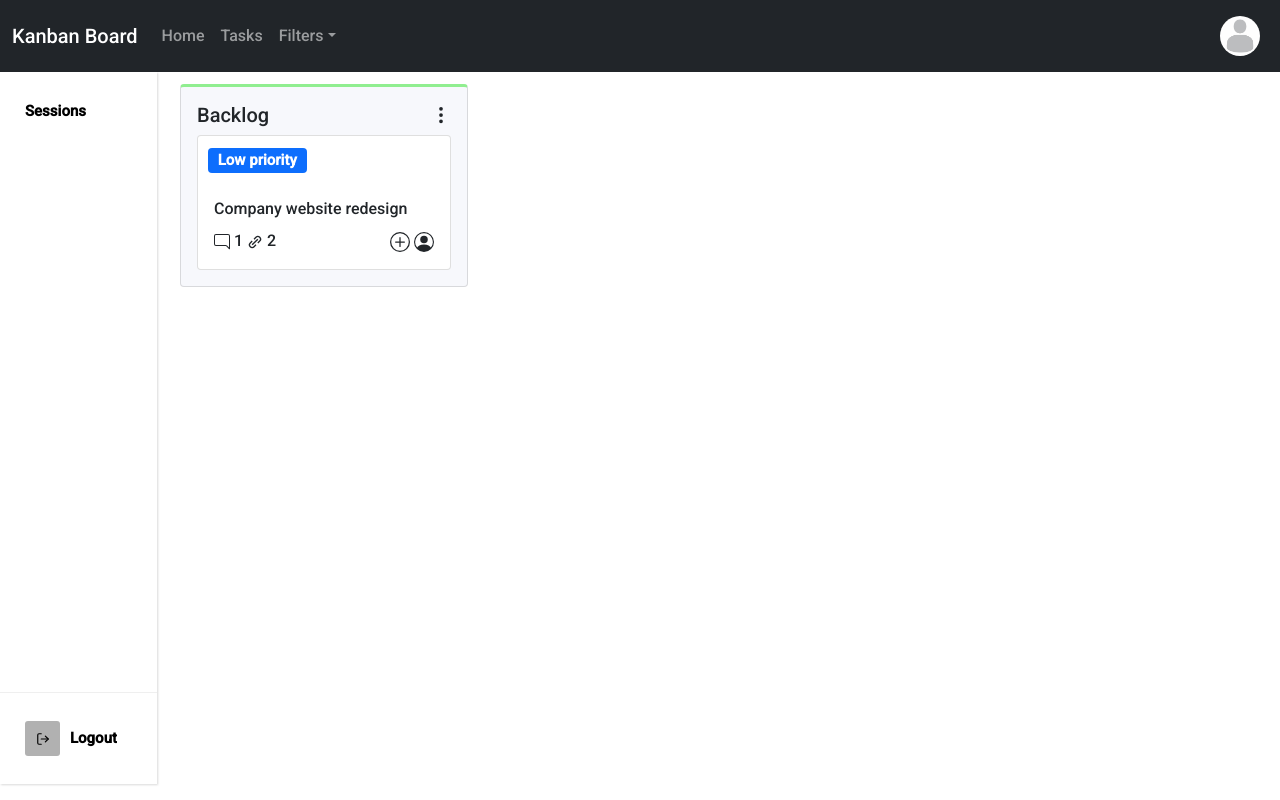
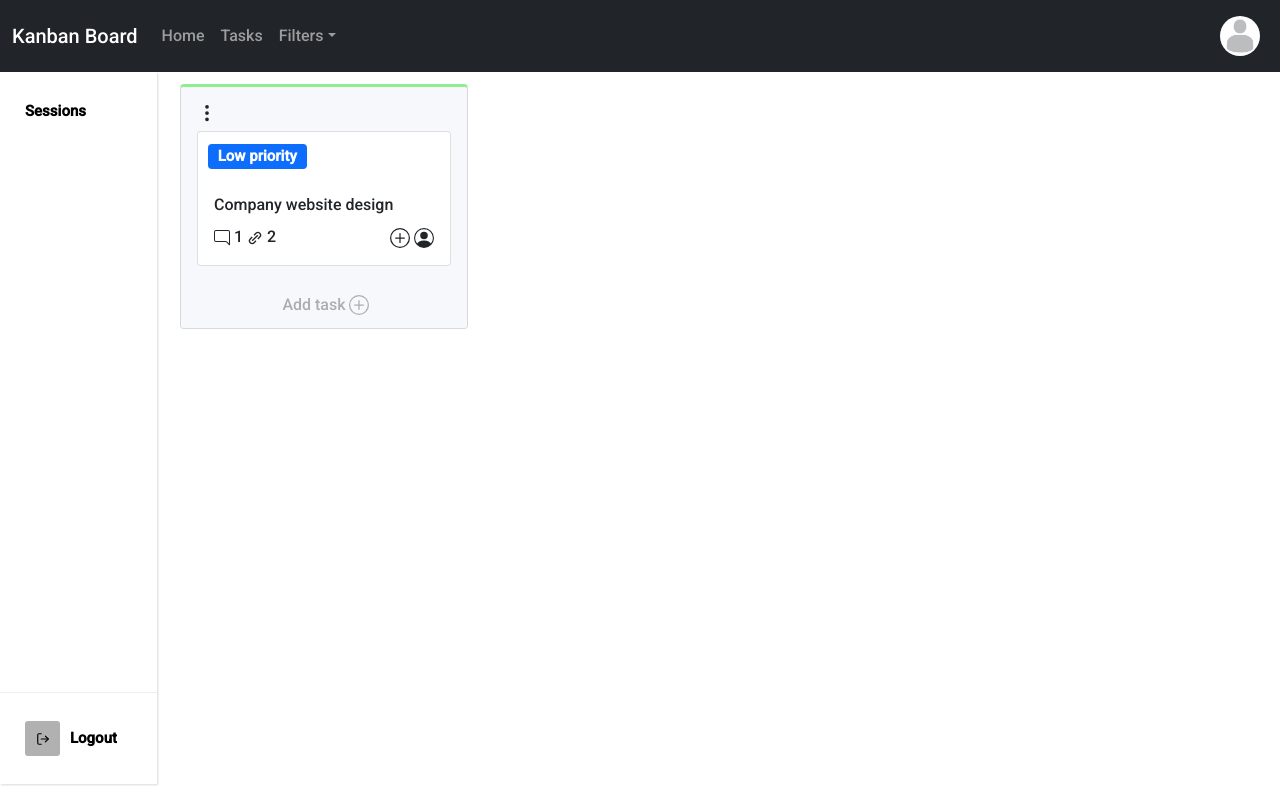
Before and after one commit to achrafhardizi/Kanban-Project, a React (Create React App) app: page / in a window 1280 px wide. Built offline with nearby package versions, Linux system fonts and the light colour scheme.

Commit message:
more styling to the Task.jsx

```diff
--- a/src/Components/Sections/Section.jsx
+++ b/src/Components/Sections/Section.jsx
@@ -1,9 +1,9 @@
 import React from 'react';
 import {Card} from "react-bootstrap";
-import {BsThreeDotsVertical} from "react-icons/bs";
+import {BsPlusCircle, BsThreeDotsVertical} from "react-icons/bs";
 import Task from "../Tasks/Task";
 
-const Section = () => {
+const Section = ({title}) => {
     return (
         <Card style={{
             width: '18rem',
@@ -18,12 +18,21 @@
                     alignItems: "center",
                     justifyContent: "space-between"
                 }}>
-                    Backlog
+                    {title}
                     <BsThreeDotsVertical/>
                 </Card.Title>
-                <Task></Task>
+                <Task />
             </Card.Body>
-
+            <Card.Footer style={{
+                backgroundColor:"#f7f8fc",
+                display:"flex",
+                justifyContent:"center",
+                alignItems:"center",
+                borderTop:"hidden"
+            }}>
+                <span style={{color:"rgba(0,0,0,0.3)",margin:"3px"}}>Add task</span>
+                <BsPlusCircle style={{color:"rgba(0,0,0,0.3)"}} size={20}/>
+            </Card.Footer>
         </Card>
     );
 };
--- a/src/Components/Tasks/Task.jsx
+++ b/src/Components/Tasks/Task.jsx
@@ -3,29 +3,33 @@
 import {BsChatRight, BsPersonCircle, BsPlusCircle} from "react-icons/bs";
 import {BiLinkAlt} from "react-icons/bi";
 
-const Task = () => {
+const Task = ({
+                  context="Company website design",
+                  chatNum=1,
+                  linksNum=2
+    }) => {
     return (
         <Card>
             <Card.Title style={{
                 paddingLeft:"10px",
                 paddingTop:"10px"
             }}>
+                {/*this block is dynamic cuz we will take the badges from database then display them */}
                 <Badge>Low priority</Badge>
             </Card.Title>
             <Card.Body>
                 <div className='taskTitle mb-2'>
-                    Company website redesign
+                    {context}
                 </div>
                 <div className='taskFooter d-flex justify-content-between'>
                     <div className="notifis">
-                        <BsChatRight /> 1 <BiLinkAlt/> 2
+                        <BsChatRight /> {chatNum} <BiLinkAlt/> {linksNum}
                     </div>
                     <div className="avatars">
                         <BsPlusCircle size={20}/> <BsPersonCircle size={20}/>
                     </div>
                 </div>
             </Card.Body>
-
         </Card>
     );
 };
```
